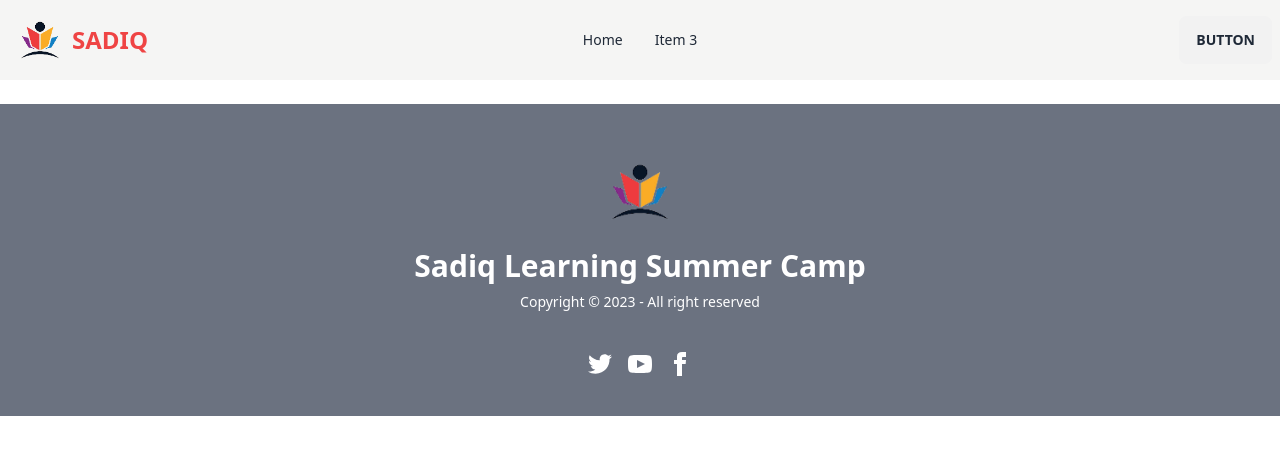
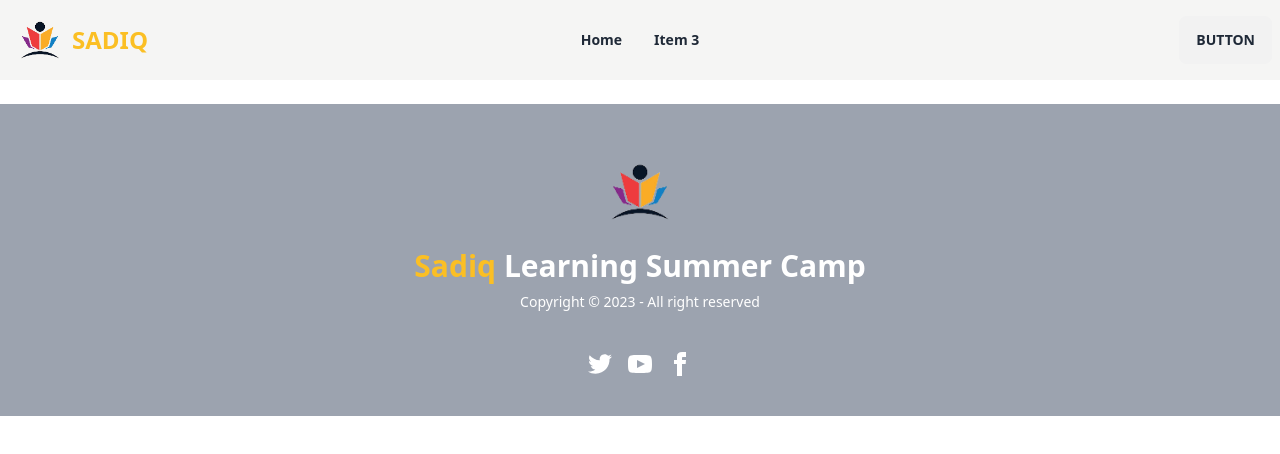
Before and after one commit to HmSani6699/summer-camp-client, a React (Vite) app: page / in a window 1280 px wide. Shown: the top 454 px of the page. Built offline with nearby package versions, Linux system fonts and the light colour scheme.

Commit message:
creat the 404 page

```diff
--- /dev/null
+++ b/src/Pages/Home/Home/ErrorPage/Error.jsx
@@ -0,0 +1,17 @@
+import { Link } from 'react-router-dom';
+import error from '../../../../assets/error.webp'
+
+const Error = () => {
+    return (
+        <div className='flex items-center justify-center h-screen'>
+            <div>
+                <img src={error} alt="" />
+                <div className='flex items-center justify-center '>
+                    <Link to='/'><button className="text-white btn px-8 bg-amber-500 ">Go to Home</button></Link>
+                </div>
+            </div>
+        </div>
+    );
+};
+
+export default Error;
--- a/src/Pages/Home/Home/Shared/Footer/Footer.jsx
+++ b/src/Pages/Home/Home/Shared/Footer/Footer.jsx
@@ -1,11 +1,11 @@
 import logo from '../../../../../assets/logo.png'
 const Footer = () => {
     return (
-        <footer className=" footer footer-center mt-20 p-10 bg-gray-500 text-white">
+        <footer className=" footer footer-center mt-20 p-10 bg-gray-400 text-white">
             <div>
                <img className='h-24 w-24' src={logo} alt="" />
                 <p className="font-bold text-3xl">
-                    Sadiq Learning  Summer Camp
+                    <span className='text-amber-400'>Sadiq </span> Learning  Summer Camp
                 </p>
                 <p>Copyright © 2023 - All right reserved</p>
             </div>
--- a/src/Pages/Home/Home/Shared/Navbar/Navbar.jsx
+++ b/src/Pages/Home/Home/Shared/Navbar/Navbar.jsx
@@ -15,15 +15,15 @@ const Navbar = () => {
                     <label tabIndex={0} className="btn btn-ghost lg:hidden">
                         <svg xmlns="http://www.w3.org/2000/svg" className="h-5 w-5" fill="none" viewBox="0 0 24 24" stroke="currentColor"><path strokeLinecap="round" strokeLinejoin="round" strokeWidth="2" d="M4 6h16M4 12h8m-8 6h16" /></svg>
                     </label>
-                    <ul tabIndex={0} className="menu menu-sm dropdown-content mt-3 p-2 shadow bg-base-100 rounded-box w-52">
+                    <ul tabIndex={0} className="menu font-semibold menu-sm dropdown-content mt-3 p-2 shadow bg-base-100 rounded-box w-52">
                         {navLink}
                     </ul>
                 </div>
                 <img className="h-16 w-16" src={logo} alt="" />
-               <h2 className="text-2xl font-bold text-red-500">SADIQ</h2>
+               <h2 className="text-2xl font-bold text-amber-400">SADIQ</h2>
             </div>
             <div className="navbar-center hidden lg:flex">
-                <ul className="menu menu-horizontal px-1">
+                <ul className="font-semibold text-1xl menu menu-horizontal px-1">
                     {navLink}
                 </ul>
             </div>
--- a/src/Routes/router.jsx
+++ b/src/Routes/router.jsx
@@ -3,6 +3,7 @@ import {
 } from "react-router-dom";
 import Main from "../Layout/Main";
 import Home from "../Pages/Home/Home/Home";
+import Error from "../Pages/Home/Home/ErrorPage/Error";
 
 
 const router = createBrowserRouter([
@@ -16,6 +17,10 @@ const router = createBrowserRouter([
             }
         ]
     },
+    {
+        path:'*',
+        element:<Error></Error>
+    }
 ]);
 
 export default router;
```
Also changed, not shown: src/assets/error.webp (added).
